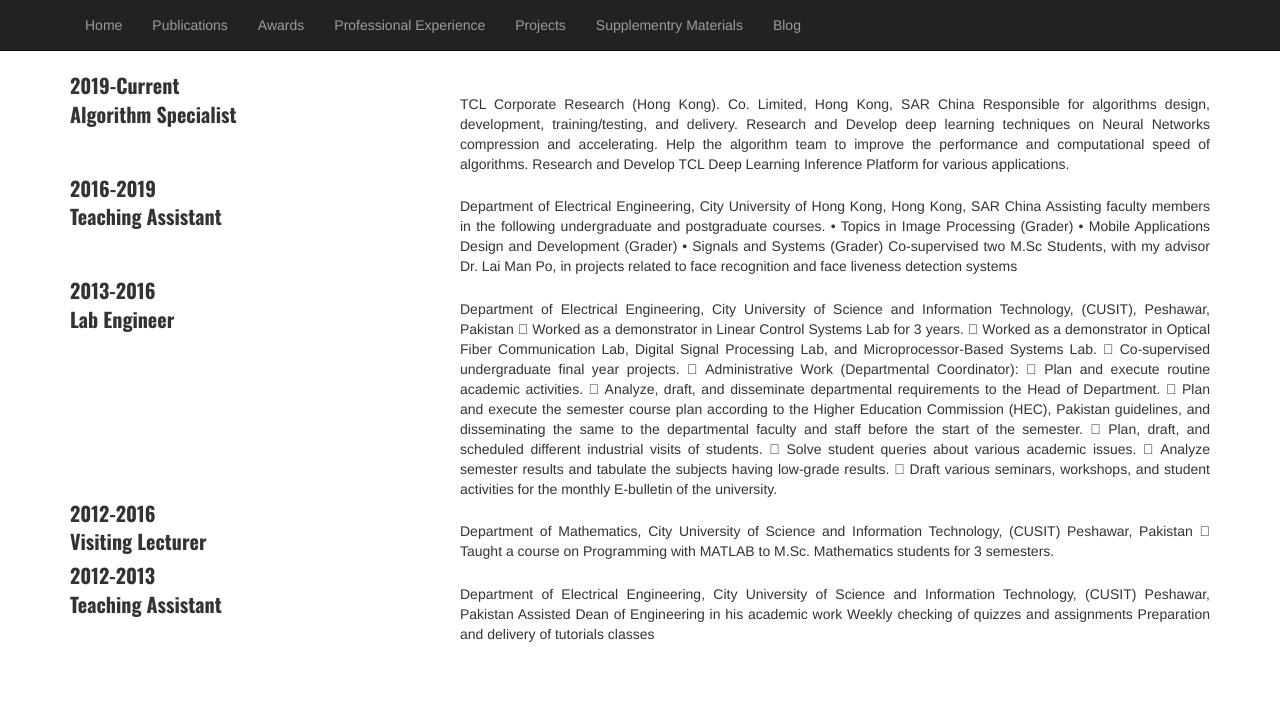
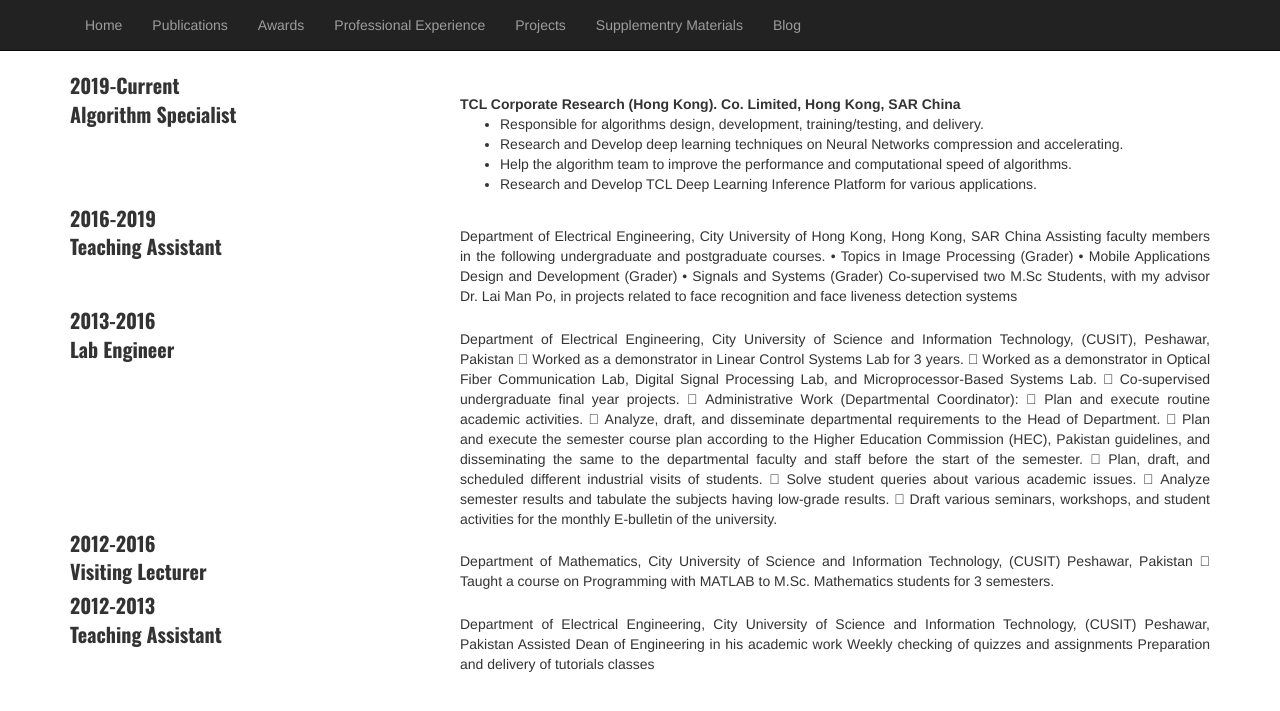
Before and after one commit to yasar-rehman/yasar, a Jekyll site: the page built from experience.md, in a window 1280 px wide. Shown: the top 711 px of the page. Built offline with Jekyll 4.4.1, drawn with Linux system fonts in a browser that asks for light colours.

Commit message:
Update experience.md

```diff
--- a/experience.md
+++ b/experience.md
@@ -11,11 +11,13 @@ title: yasar
  </div>
  <div class="col-md-8 pull-right">
       <div style="margin-top:3%; text-align:justify;">
-       TCL Corporate Research (Hong Kong). Co. Limited, Hong Kong, SAR China
-        Responsible for algorithms design, development, training/testing, and delivery.
-        Research and Develop deep learning techniques on Neural Networks compression and accelerating.
-        Help the algorithm team to improve the performance and computational speed of algorithms.
-Research and Develop TCL Deep Learning Inference Platform for various applications.
+      <b>TCL Corporate Research (Hong Kong). Co. Limited, Hong Kong, SAR China</b> <br>
+       <ul>
+        <li>Responsible for algorithms design, development, training/testing, and delivery.</li>
+        <li>Research and Develop deep learning techniques on Neural Networks compression and accelerating.</li>
+       <li>Help the algorithm team to improve the performance and computational speed of algorithms.</li>
+        <li>Research and Develop TCL Deep Learning Inference Platform for various applications.</li>
+        </ul>
        </div>
   </div>
  </div>
```
